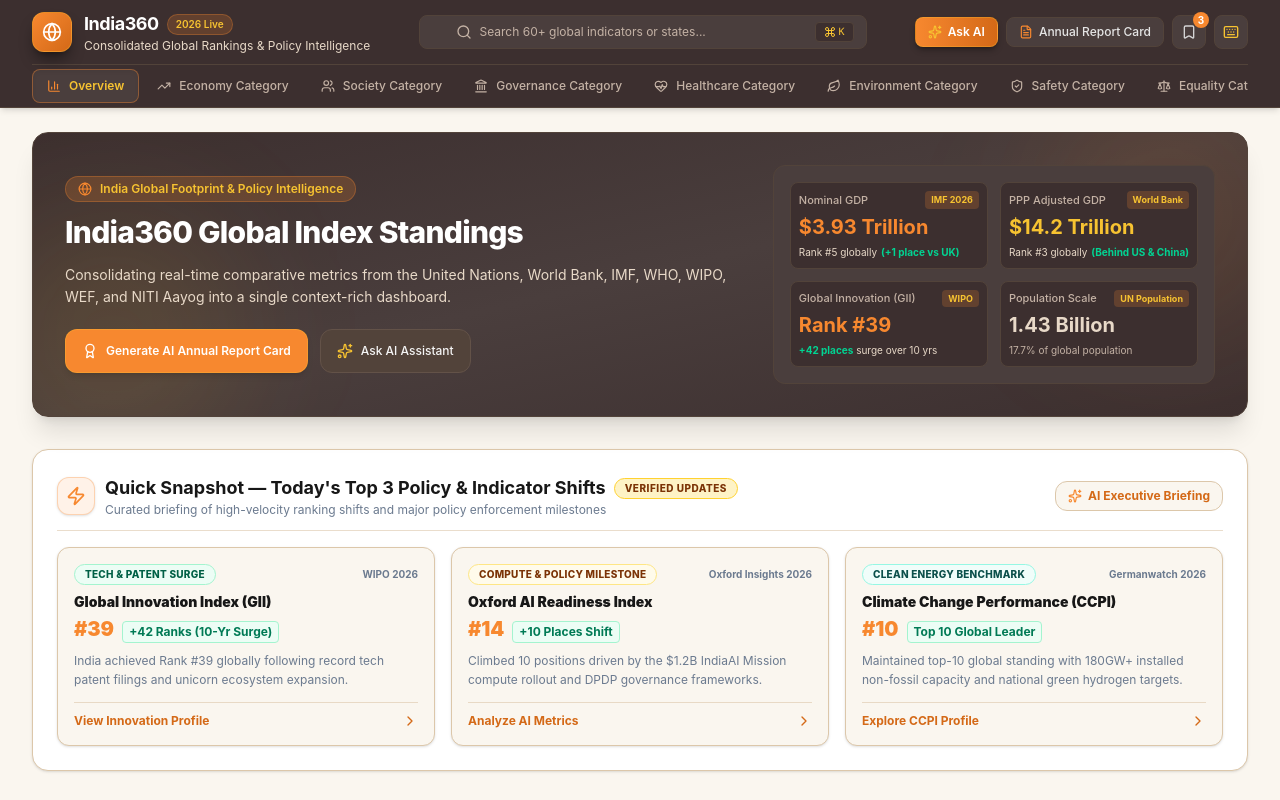
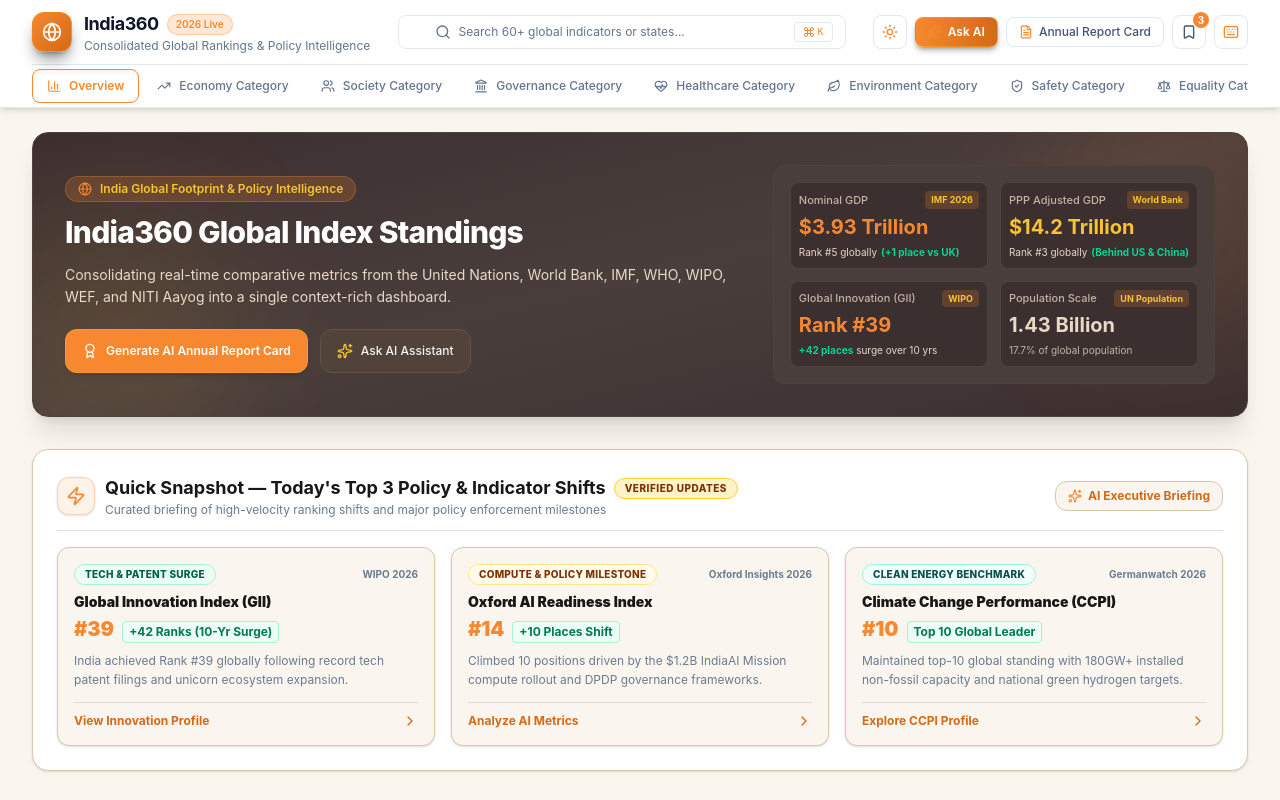
Before and after one commit to Lets-code-with-us/IndiaInTheWorld, a Next.js app: page / in a window 1280 px wide. Shown: the top 800 px of the page. Built offline with nearby package versions, Linux system fonts and the light colour scheme.

Commit message:
feat: Add Dark/Light Mode Theme Toggle #1

```diff
--- a/app/globals.css
+++ b/app/globals.css
@@ -1,4 +1,5 @@
 @import "tailwindcss";
+@custom-variant dark (&:is(.dark *));
 
 @theme {
   --color-blueberry: #6B7A8F;
--- a/app/layout.tsx
+++ b/app/layout.tsx
@@ -1,5 +1,6 @@
 import type {Metadata} from 'next';
 import './globals.css'; // Global styles
+import { ThemeProvider } from '../components/ThemeProvider';
 
 export const metadata: Metadata = {
   title: 'India360 — Policy Intelligence & World Rankings',
@@ -9,8 +10,17 @@
 
 export default function RootLayout({children}: {children: React.ReactNode}) {
   return (
-    <html lang="en">
-      <body suppressHydrationWarning>{children}</body>
+    <html lang="en" suppressHydrationWarning>
+      <body suppressHydrationWarning>
+        <ThemeProvider
+          attribute="class"
+          defaultTheme="system"
+          enableSystem
+          disableTransitionOnChange
+        >
+          {children}
+        </ThemeProvider>
+      </body>
     </html>
   );
 }
--- a/components/CountryComparison.tsx
+++ b/components/CountryComparison.tsx
@@ -57,7 +57,7 @@
 }
 
 // Category icons map
-const CATEGORY_ICONS: Record<string, React.ElementType> = {
+const CATEGORY_ICONS: Record<string, React.ComponentType<{ className?: string }>> = {
   Economy: TrendingUp,
   Governance: Landmark,
   Healthcare: HeartPulse,
--- a/components/Navbar.tsx
+++ b/components/Navbar.tsx
@@ -24,6 +24,7 @@
 } from 'lucide-react';
 import { GLOBAL_INDICATORS } from '../lib/data/indicators';
 import { Indicator } from '../lib/types';
+import { ThemeToggle } from './ThemeToggle';
 
 interface NavbarProps {
   activeTab: string;
@@ -78,7 +79,7 @@
   ];
 
   return (
-    <header className="sticky top-0 z-40 bg-[#3C2F2F] border-b border-[#52433A] text-neutral-100 shadow-md">
+    <header className="sticky top-0 z-40 bg-white dark:bg-[#3C2F2F] border-b border-slate-200 dark:border-[#52433A] text-slate-900 dark:text-neutral-100 shadow-md">
       {/* Top Banner Bar */}
       <div className="max-w-7xl mx-auto px-4 sm:px-6 lg:px-8">
         <div className="flex items-center justify-between h-16 gap-4">
@@ -89,12 +90,12 @@
             </div>
             <div>
               <div className="flex items-center gap-2">
-                <span className="font-bold text-lg tracking-tight text-white">India360</span>
-                <span className="text-[10px] font-semibold px-2 py-0.5 rounded-full bg-[#F7882F]/20 text-[#F7C331] border border-[#F7882F]/30">
+                <span className="font-bold text-lg tracking-tight text-slate-900 dark:text-white">India360</span>
+                <span className="text-[10px] font-semibold px-2 py-0.5 rounded-full bg-[#F7882F]/20 text-[#F7882F] dark:text-[#F7C331] border border-[#F7882F]/30">
                   2026 Live
                 </span>
               </div>
-              <p className="text-xs text-[#E8D9C8] hidden sm:block">Consolidated Global Rankings & Policy Intelligence</p>
+              <p className="text-xs text-slate-500 dark:text-[#E8D9C8] hidden sm:block">Consolidated Global Rankings & Policy Intelligence</p>
             </div>
           </div>
 
@@ -102,13 +103,13 @@
           <div className="relative flex-1 max-w-md hidden md:block">
             <button
               onClick={() => onOpenCommandPalette?.()}
-              className="w-full bg-[#4A3E3D] hover:bg-[#52433A] border border-[#52433A] rounded-lg pl-9 pr-3 py-1.5 text-xs text-[#E8D9C8] flex items-center justify-between transition-colors cursor-pointer text-left"
+              className="w-full bg-white dark:bg-[#4A3E3D] hover:bg-slate-50 dark:hover:bg-[#52433A] border border-slate-200 dark:border-[#52433A] rounded-lg pl-9 pr-3 py-1.5 text-xs text-slate-500 dark:text-[#E8D9C8] flex items-center justify-between transition-colors cursor-pointer text-left"
             >
-              <div className="flex items-center gap-2 text-[#C4B2A5] truncate">
-                <Search className="w-4 h-4 text-[#C4B2A5] shrink-0" />
+              <div className="flex items-center gap-2 text-slate-500 dark:text-[#C4B2A5] truncate">
+                <Search className="w-4 h-4 text-slate-500 dark:text-[#C4B2A5] shrink-0" />
                 <span className="truncate">Search 60+ global indicators or states...</span>
               </div>
-              <kbd className="hidden lg:inline-flex items-center gap-0.5 px-2 py-0.5 text-[10px] font-mono bg-[#3C2F2F] text-[#F7C331] rounded border border-[#52433A] shrink-0">
+              <kbd className="hidden lg:inline-flex items-center gap-0.5 px-2 py-0.5 text-[10px] font-mono bg-white dark:bg-[#3C2F2F] text-[#F7882F] dark:text-[#F7C331] rounded border border-slate-200 dark:border-[#52433A] shrink-0">
                 <Command className="w-3 h-3" />
                 <span>K</span>
               </kbd>
@@ -117,17 +118,19 @@
 
           {/* Action Buttons */}
           <div className="flex items-center gap-2">
+            <ThemeToggle />
+
             <button
               onClick={() => onOpenAiAssistant()}
               className="flex items-center gap-1.5 px-3 py-1.5 rounded-lg bg-gradient-to-r from-[#F7882F] to-[#D46917] hover:from-[#FFA155] hover:to-[#F7882F] text-white text-xs font-semibold shadow-md shadow-black/30 transition-all border border-[#F7C331]/30 cursor-pointer"
             >
-              <Sparkles className="w-3.5 h-3.5 text-[#F7C331]" />
+              <Sparkles className="w-3.5 h-3.5 text-[#F7882F] dark:text-[#F7C331]" />
               <span>Ask AI</span>
             </button>
 
             <button
               onClick={onOpenReportCard}
-              className="flex items-center gap-1.5 px-3 py-1.5 rounded-lg bg-[#4A3E3D] hover:bg-[#52433A] text-neutral-200 border border-[#52433A] text-xs font-medium transition-colors cursor-pointer"
+              className="flex items-center gap-1.5 px-3 py-1.5 rounded-lg bg-white dark:bg-[#4A3E3D] hover:bg-slate-50 dark:hover:bg-[#52433A] text-slate-600 dark:text-neutral-200 border border-slate-200 dark:border-[#52433A] text-xs font-medium transition-colors cursor-pointer"
             >
               <FileText className="w-3.5 h-3.5 text-[#F7882F]" />
               <span className="hidden sm:inline">Annual Report Card</span>
@@ -135,7 +138,7 @@
 
             <button
               onClick={onOpenWatchlist}
-              className="relative p-2 rounded-lg bg-[#4A3E3D] hover:bg-[#52433A] text-neutral-300 border border-[#52433A] transition-colors cursor-pointer"
+              className="relative p-2 rounded-lg bg-white dark:bg-[#4A3E3D] hover:bg-slate-50 dark:hover:bg-[#52433A] text-slate-600 dark:text-neutral-300 border border-slate-200 dark:border-[#52433A] transition-colors cursor-pointer"
               title="Saved Watchlist"
             >
               <Bookmark className="w-4 h-4" />
@@ -148,16 +151,16 @@
 
             <button
               onClick={() => onOpenShortcutsModal?.()}
-              className="p-2 rounded-lg bg-[#4A3E3D] hover:bg-[#52433A] text-neutral-300 border border-[#52433A] transition-colors cursor-pointer"
+              className="p-2 rounded-lg bg-white dark:bg-[#4A3E3D] hover:bg-slate-50 dark:hover:bg-[#52433A] text-slate-600 dark:text-neutral-300 border border-slate-200 dark:border-[#52433A] transition-colors cursor-pointer"
               title="Keyboard Shortcuts (?)"
             >
-              <Keyboard className="w-4 h-4 text-[#F7C331]" />
+              <Keyboard className="w-4 h-4 text-[#F7882F] dark:text-[#F7C331]" />
             </button>
           </div>
         </div>
 
         {/* Navigation Tabs */}
-        <div className="flex items-center gap-1 overflow-x-auto no-scrollbar border-t border-[#52433A] pt-1 pb-1">
+        <div className="flex items-center gap-1 overflow-x-auto no-scrollbar border-t border-slate-200 dark:border-[#52433A] pt-1 pb-1">
           {navItems.map((tab) => {
             const Icon = tab.icon;
             const isActive = activeTab === tab.id;
@@ -167,11 +170,11 @@
                 onClick={() => setActiveTab(tab.id)}
                 className={`flex items-center gap-2 px-3.5 py-2 rounded-lg text-xs font-medium whitespace-nowrap transition-all cursor-pointer ${
                   isActive
-                    ? 'bg-[#4A3E3D] text-[#F7C331] border border-[#F7882F]/40 font-semibold shadow-inner'
-                    : 'text-[#C4B2A5] hover:text-white hover:bg-[#4A3E3D]/50'
+                    ? 'bg-white dark:bg-[#4A3E3D] text-[#F7882F] dark:text-[#F7C331] border border-[#F7882F] dark:border-[#F7882F]/40 font-semibold shadow-inner'
+                    : 'text-slate-500 dark:text-[#C4B2A5] hover:text-slate-900 dark:hover:text-white hover:bg-slate-50 dark:hover:bg-[#4A3E3D]/50'
                 }`}
               >
-                <Icon className={`w-3.5 h-3.5 ${isActive ? 'text-[#F7882F]' : 'text-[#C4B2A5]'}`} />
+                <Icon className={`w-3.5 h-3.5 ${isActive ? 'text-[#F7882F]' : 'text-slate-500 dark:text-[#C4B2A5]'}`} />
                 <span>{tab.label}</span>
               </button>
             );
--- /dev/null
+++ b/components/ThemeProvider.tsx
@@ -0,0 +1,11 @@
+'use client';
+
+import * as React from 'react';
+import { ThemeProvider as NextThemesProvider } from 'next-themes';
+
+export function ThemeProvider({
+  children,
+  ...props
+}: React.ComponentProps<typeof NextThemesProvider>) {
+  return <NextThemesProvider {...props}>{children}</NextThemesProvider>;
+}
--- /dev/null
+++ b/components/ThemeToggle.tsx
@@ -0,0 +1,33 @@
+'use client';
+
+import * as React from 'react';
+import { Moon, Sun } from 'lucide-react';
+import { useTheme } from 'next-themes';
+
+export function ThemeToggle() {
+  const { theme, setTheme, systemTheme } = useTheme();
+  const [mounted, setMounted] = React.useState(false);
+
+  React.useEffect(() => {
+    setMounted(true);
+  }, []);
+
+  if (!mounted) {
+    return (
+      <div className="p-2 rounded-lg bg-white dark:bg-[#4A3E3D] border border-slate-200 dark:border-[#52433A] w-[34px] h-[34px]" />
+    );
+  }
+
+  const currentTheme = theme === 'system' ? systemTheme : theme;
+  const isDark = currentTheme === 'dark';
+
+  return (
+    <button
+      onClick={() => setTheme(isDark ? 'light' : 'dark')}
+      className="p-2 rounded-lg bg-white dark:bg-[#4A3E3D] hover:bg-slate-100 dark:hover:bg-[#52433A] text-[#F7882F] dark:text-[#F7C331] border border-slate-200 dark:border-[#52433A] transition-colors cursor-pointer flex items-center justify-center"
+      title="Toggle Theme"
+    >
+      {isDark ? <Moon className="w-4 h-4" /> : <Sun className="w-4 h-4" />}
+    </button>
+  );
+}
--- a/package.json
+++ b/package.json
@@ -20,6 +20,7 @@
     "lucide-react": "^0.553.0",
     "motion": "^12.23.24",
     "next": "^15.4.9",
+    "next-themes": "^0.4.6",
     "postcss": "^8.5.6",
     "react": "^19.2.1",
     "react-dom": "^19.2.1",
```
Also changed, not shown: 2 other files (tests, documents, lock files or other folders).
